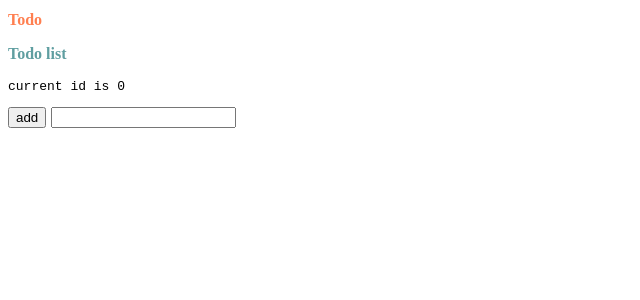
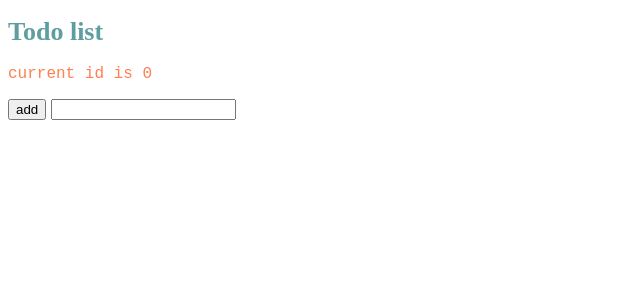
Before and after one commit to yixiangTW/react-hooks-practice, a React app: page / in a window 1280 px wide. Shown: the top 300 px of the page, without its empty margins (0-640 px from the left). Built offline with nearby package versions, Linux system fonts and the light colour scheme.

Commit message:
Update style

```diff
--- a/src/components/App.css
+++ b/src/components/App.css
@@ -1,5 +1,5 @@
 .title {
-  font-size: 16px;
+  font-size: 26px;
   color: cadetblue;
 }
 :global(.title) {
--- a/src/components/App.tsx
+++ b/src/components/App.tsx
@@ -36,9 +36,8 @@ export default function App () {
 
   return (
     <Provider store={{ state, dispatch }}>
-      <h1 className='title'>Todo</h1>
-      <h3 className={style.title}>Todo list</h3>
-      <pre data-testid='description'>current id is { state.number }</pre>
+      <h1 className={style.title}>Todo list</h1>
+      <pre data-testid='description' className='title'>current id is { state.number }</pre>
       <button data-testid='click' onClick={onAdd} className={style.button}>add</button>
       <input type='text' ref={ref}/>
       <TodoList todoList={ state.todoList } onRemove={onRemove}/>
```
